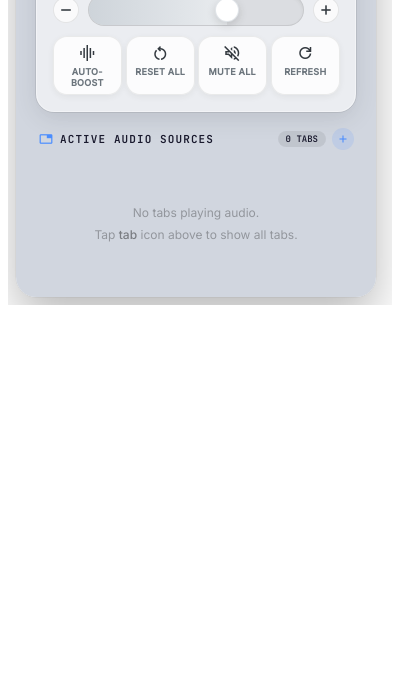
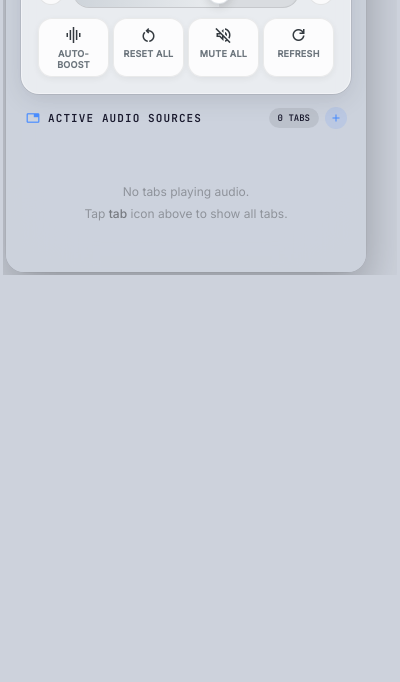
Before and after one commit to chinhfey-wayne/chrome-extension-volume-mixer, a browser extension: page popup.html in a window 400 px wide. Shown: the part 162-844 px from the top of the page. Drawn offline with nearby package versions, Linux system fonts and the light colour scheme.

Commit message:
polish: tighter spacing, blended popup edge, aligned header, new icon
- Outer white rectangle: body background now matches the shell tone (#cdd2dc)
  with 3px padding, so the popup's square corners blend into the rounded card
  instead of showing Chrome's white. Shell radius 18 to sit closer to the edge.
- Spacing: trimmed content (14/15/16 + gap 13), top-bar (10/14) and tab-card
  (11/13, radius 16) padding — tighter but not cramped.
- Active Audio Sources header: consistent 7px gaps, 4px inset, count pill
  vertically centered (height 20), + button pulled in next to it.
- Card title: dropped the hard 28-char JS truncation; CSS ellipsis handles it
  with tab-meta min-width:0 so long titles clip cleanly and responsively.
- Toolbar icon: use the new marble-sphere artwork, exported at 16/32/48/128
  and wired into manifest for crisp toolbar rendering.

```diff
--- a/popup.css
+++ b/popup.css
@@ -6,9 +6,11 @@
 }
 
 html, body {
-  background: transparent !important;
+  /* Match the shell tone so the popup's square corners blend into the rounded
+     card instead of showing Chrome's white. Minimal padding to kill the border. */
+  background: #cdd2dc;
   margin: 0;
-  padding: 8px;
+  padding: 3px;
   min-width: 360px;
   min-height: 100px;
   width: auto;
@@ -20,7 +22,7 @@ html, body {
 .popup-shell {
   width: 360px;
   max-height: 560px;
-  border-radius: 20px;
+  border-radius: 18px;
   overflow: hidden;
   background: rgba(205, 210, 220, 0.90);
   backdrop-filter: blur(40px) saturate(2);
@@ -124,7 +126,7 @@ html, body {
   display: flex;
   align-items: center;
   justify-content: space-between;
-  padding: 12px 16px;
+  padding: 10px 14px;
   background: rgba(255, 255, 255, 0.30);
   border-bottom: 1px solid rgba(0, 0, 0, 0.07);
   position: relative;
@@ -207,10 +209,10 @@ html, body {
 .content {
   flex: 1;
   min-height: 0;
-  padding: 18px 20px 20px;
+  padding: 14px 15px 16px;
   display: flex;
   flex-direction: column;
-  gap: 16px;
+  gap: 13px;
   position: relative;
   z-index: 1;
   overflow: hidden;
@@ -382,12 +384,13 @@ html, body {
 .section-header {
   display: flex;
   align-items: center;
-  gap: 6px;
-  padding: 0 2px;
+  gap: 7px;
+  padding: 0 4px;
 }
 
 .section-icon {
   font-size: 16px;
+  line-height: 1;
   color: #4b8eff;
 }
 
@@ -401,7 +404,10 @@ html, body {
   font-family: 'JetBrains Mono', monospace;
   color: #1a1a2e;
   background: rgba(0, 0, 0, 0.08);
-  padding: 2px 8px;
+  height: 20px;
+  display: inline-flex;
+  align-items: center;
+  padding: 0 9px;
   border-radius: 999px;
   transition: transform 0.2s cubic-bezier(0.34, 1.56, 0.64, 1);
 }
@@ -409,6 +415,7 @@ html, body {
 .add-tab-btn {
   width: 22px;
   height: 22px;
+  margin-left: -1px;
   flex-shrink: 0;
   border: none;
   background: rgba(75, 142, 255, 0.14);
@@ -520,8 +527,8 @@ html, body {
   display: flex;
   flex-direction: column;
   gap: 8px;
-  padding: 12px 16px;
-  border-radius: 18px;
+  padding: 11px 13px;
+  border-radius: 16px;
   flex-shrink: 0;
   animation: cardIn 0.26s cubic-bezier(0.34, 1.15, 0.64, 1) both;
   will-change: transform, opacity;
@@ -596,6 +603,7 @@ html, body {
 
 .tab-meta {
   flex: 1;
+  min-width: 0; /* allow the title to ellipsize inside the flex row */
   display: flex;
   flex-direction: column;
   gap: 2px;
--- a/popup.js
+++ b/popup.js
@@ -214,7 +214,7 @@ function updateCard(card, tab, st) {
   syncMuteUI(card, st.muted);
   card.classList.toggle('audible', !!tab.audible);
   const name = card.querySelector('.tab-name');
-  if (name && tab.title) name.textContent = trunc(tab.title, 28);
+  if (name && tab.title) name.textContent = tab.title;
 }
 
 // Wire the per-card listeners (shared by first render and later inserts).
@@ -259,7 +259,7 @@ function makeCard(tab, st, index = 0) {
         ${waveHtml}
       </div>
       <div class="tab-meta">
-        <span class="tab-name" title="${esc(tab.title || '')}">${esc(trunc(tab.title || 'Untitled', 28))}</span>
+        <span class="tab-name" title="${esc(tab.title || '')}">${esc(tab.title || 'Untitled')}</span>
         ${hostname ? `<span class="tab-url">${esc(hostname)}</span>` : ''}
       </div>
       <div class="tab-controls">
```
Also changed, not shown: icons/icon128.png (added), icons/icon16.png (added), icons/icon32.png (added), icons/icon48.png (added), manifest.json, 1 other file.
